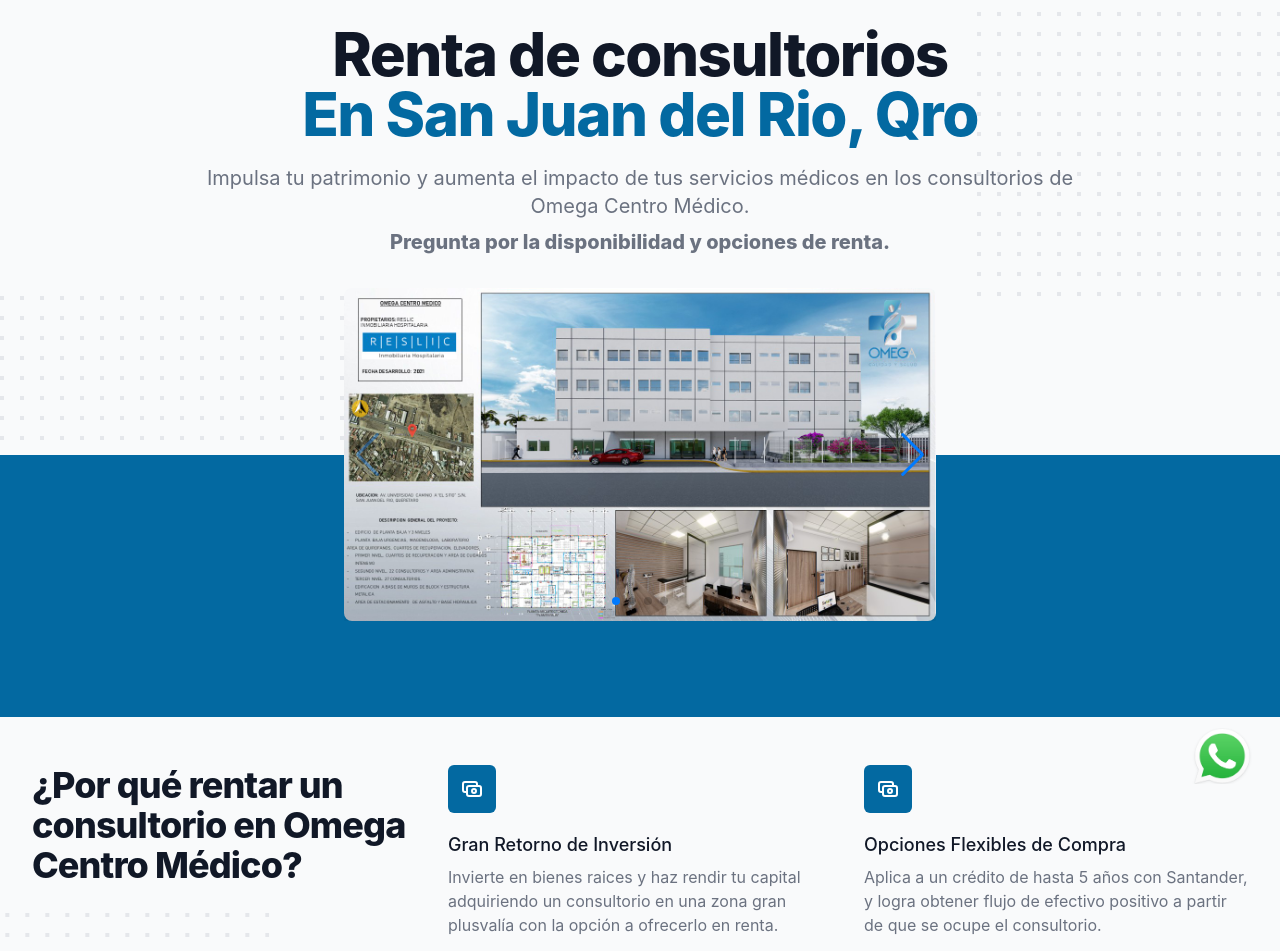
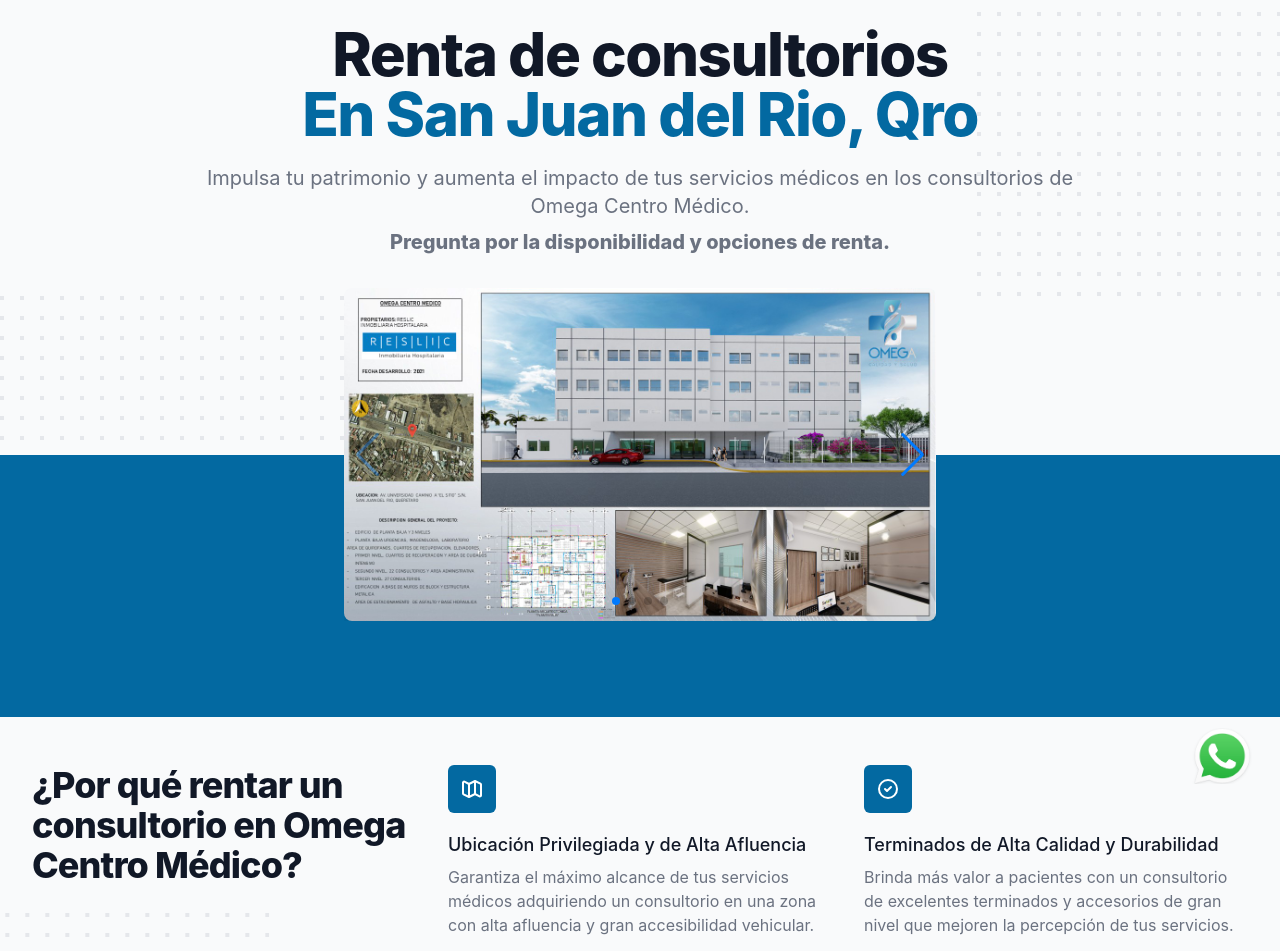
Before and after one commit to septiseb/omega_hospital, a React (Create React App) app: page /renta_consultorios in a window 1280 px wide. Shown: the top 951 px of the page. Built offline with nearby package versions, Linux system fonts and the light colour scheme.

Commit message:
Modify content in the rental website

```diff
--- a/src/page/RentaConsultorio.Page.jsx
+++ b/src/page/RentaConsultorio.Page.jsx
@@ -4,21 +4,21 @@ import AdvVenta from '../component/ventacompra/AdvVenta'
 import ConsultoriosDetail from '../component/ventacompra/ConsultoriosDetail'
 import BubbleWhats from '../component/BubbleWhats';
 import MapHospital from '../component/MapHospital';
-import { CashIcon, OfficeBuildingIcon, CreditCardIcon, ColorSwatchIcon, CurrencyDollarIcon, EmojiHappyIcon } from '@heroicons/react/outline'
+import {  OfficeBuildingIcon, ColorSwatchIcon, CurrencyDollarIcon, EmojiHappyIcon, CheckCircleIcon, MapIcon } from '@heroicons/react/outline'
 import Seo from '../component/SEO';
 
 
 const features = [
   {
-    name: 'Gran Retorno de Inversión',
-    description: 'Invierte en bienes raices y haz rendir tu capital adquiriendo un consultorio en una zona gran plusvalía con la opción a ofrecerlo en renta.',
-    icon: CashIcon,
+    name: 'Ubicación Privilegiada y de Alta Afluencia',
+    description: 'Garantiza el máximo alcance de tus servicios médicos adquiriendo un consultorio en una zona con alta afluencia y gran accesibilidad vehicular.',
+    icon: MapIcon,
   },
   {
-    name: 'Opciones Flexibles de Compra',
+    name: 'Terminados de Alta Calidad y Durabilidad',
     description:
-      'Aplica a un crédito de hasta 5 años con Santander, y logra obtener flujo de efectivo positivo a partir de que se ocupe el consultorio.',
-    icon: CashIcon,
+      'Brinda más valor a pacientes con un consultorio de excelentes terminados y accesorios de gran nivel que mejoren la percepción de tus servicios.',
+    icon: CheckCircleIcon,
   },
   {
     name: 'Amplio Catálogo de Servicios Hospitalarios',
```
